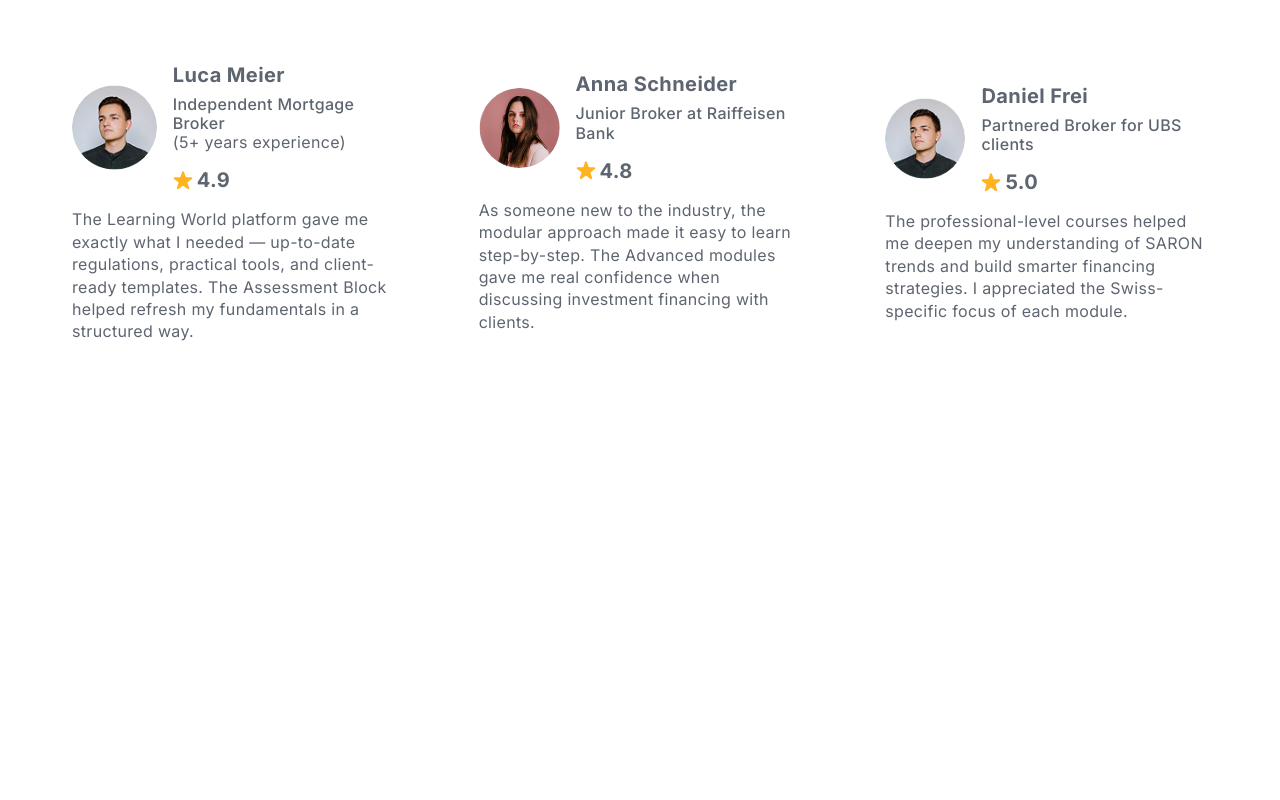
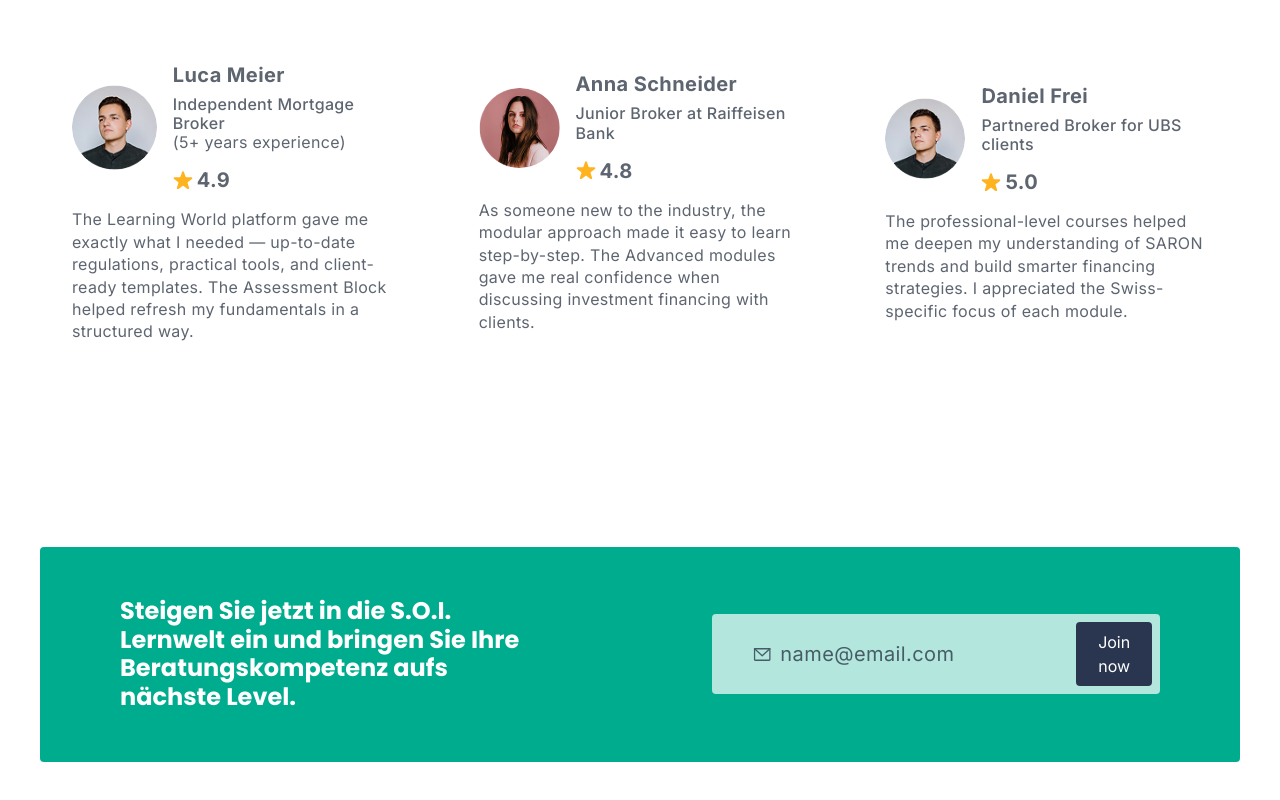
Before and after one commit to Babinets213/ReactPetProject, a Next.js app: page /en in a window 1280 px wide. Shown: the part 4451-5251 px from the top of the page. Before the commit the page ends 5098 px from the top, so only its background shows below. Built offline with nearby package versions, Linux system fonts and the light colour scheme.

Commit message:
implemented ContactUs section

```diff
--- /dev/null
+++ b/src/components/ContactUs.tsx
@@ -0,0 +1,29 @@
+import React from "react";
+import Button from "./ui/Button";
+import MailIcon from "./icons/MailIcon";
+import { inter400, poppins700 } from "@/styles/fonts";
+
+export default function ContactUs() {
+  return (
+    <section className="pb-61">
+      <div className="flex items-center justify-between gap-40 rounded-sm bg-[#00AC8E] px-20 py-[3.125rem]">
+        <h3
+          className={`${poppins700.className} w-1/2 text-2xl leading-[120%] text-white`}
+        >
+          Steigen Sie jetzt in die S.O.I. Lernwelt ein und bringen Sie Ihre
+          Beratungskompetenz aufs nächste Level.
+        </h3>
+        <div className="flex w-1/2 items-center gap-2 rounded-sm bg-[rgba(255,255,255,0.70)] py-2 pr-2 pl-10">
+          <MailIcon />
+          <input
+            className={`flex-1 bg-transparent text-xl leading-[120%] tracking-[0.4px] text-[#1A2434] opacity-100 outline-none ${inter400.className} placeholder:text-xl placeholder:leading-[120%] placeholder:tracking-[0.4px] placeholder:text-[#1A2434] placeholder:opacity-70 placeholder:${inter400.className} `}
+            placeholder="name@email.com"
+          />
+          <Button content="text" size="normal" type="primary">
+            Join now
+          </Button>
+        </div>
+      </div>
+    </section>
+  );
+}
--- a/src/components/HowItWorks.tsx
+++ b/src/components/HowItWorks.tsx
@@ -27,12 +27,12 @@ export default function HowItWorks() {
         </h2>
       </div>
 
-      <ol className="relative grid place-items-center sm:grid-cols-2 sm:gap-3 md:gap-5 lg:grid-cols-3 2xl:gap-7">
+      <div className="relative grid place-items-center sm:grid-cols-2 sm:gap-3 md:gap-5 lg:grid-cols-3 2xl:gap-7">
         <div className="absolute top-10 left-1/2 -z-1 -translate-x-[50%]">
           <CurveIcon />
         </div>
 
-        <li className="flex h-full flex-col items-center justify-center text-center">
+        <div className="flex h-full flex-col items-center justify-center text-center">
           <div className="mb-6 flex h-[190px] items-start justify-center">
             <CreateAccountIcon />
           </div>
@@ -49,9 +49,9 @@ export default function HowItWorks() {
               dashboard
             </p>
           </div>
-        </li>
+        </div>
 
-        <li className="flex h-full flex-col items-center justify-center text-center">
+        <div className="flex h-full flex-col items-center justify-center text-center">
           <div className="mb-6 flex h-[190px] items-start justify-center">
             <ChooseBankIcon />
           </div>
@@ -69,9 +69,9 @@ export default function HowItWorks() {
               current level and goals
             </p>
           </div>
-        </li>
+        </div>
 
-        <li className="flex h-full flex-col items-center justify-center text-center">
+        <div className="flex h-full flex-col items-center justify-center text-center">
           <StartLearningIcon />
           <div className="mt-auto">
             <h3
@@ -86,8 +86,8 @@ export default function HowItWorks() {
               — no delays
             </p>
           </div>
-        </li>
-      </ol>
+        </div>
+      </div>
     </section>
   );
 }
--- a/src/components/Main.tsx
+++ b/src/components/Main.tsx
@@ -4,6 +4,7 @@ import WhyChooseUs from "./WhyChooseUs";
 import Education from "./Education";
 import HowItWorks from "./HowItWorks";
 import Testimonial from "./Testimonial";
+import ContactUs from "./ContactUs";
 
 export default function Main() {
   return (
@@ -14,11 +15,26 @@ export default function Main() {
         <Education />
         <HowItWorks />
         <Testimonial />
-
-        <section>
-          <div className="px-20 py-[3.125rem]"></div>
-        </section>
+        <ContactUs />
       </div>
     </main>
   );
 }
+
+{
+  /*
+  <div className="flex items-center gap-4">
+  <div className="flex items-center gap-2 bg-[#CFE7E4] rounded px-3 py-1">
+    <MailIcon className="text-gray-500" />
+    <input
+      className="w-64 bg-transparent outline-none"
+      placeholder="name@email.com"
+      aria-label="Email address"
+    />
+  </div>
+  <Button size="normal" type="primary">
+    Join now
+  </Button>
+</div>
+  */
+}
--- /dev/null
+++ b/src/components/icons/MailIcon.tsx
@@ -0,0 +1,40 @@
+import React from "react";
+
+export default function MailIcon() {
+  return (
+    <svg
+      xmlns="http://www.w3.org/2000/svg"
+      width="32"
+      height="33"
+      viewBox="0 0 32 33"
+      fill="none"
+    >
+      <g opacity="0.7" clip-path="url(#clip0_225_489)">
+        <path
+          d="M4 7.5H28V24.5C28 24.7652 27.8946 25.0196 27.7071 25.2071C27.5196 25.3946 27.2652 25.5 27 25.5H5C4.73478 25.5 4.48043 25.3946 4.29289 25.2071C4.10536 25.0196 4 24.7652 4 24.5V7.5Z"
+          stroke="#1A2434"
+          stroke-width="2"
+          stroke-linecap="round"
+          stroke-linejoin="round"
+        />
+        <path
+          d="M28 7.5L16 18.5L4 7.5"
+          stroke="#1A2434"
+          stroke-width="2"
+          stroke-linecap="round"
+          stroke-linejoin="round"
+        />
+      </g>
+      <defs>
+        <clipPath id="clip0_225_489">
+          <rect
+            width="32"
+            height="32"
+            fill="white"
+            transform="translate(0 0.5)"
+          />
+        </clipPath>
+      </defs>
+    </svg>
+  );
+}
```
